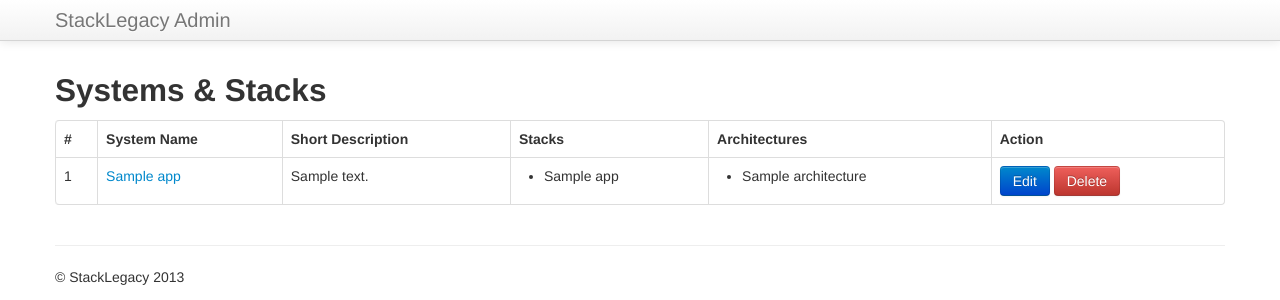
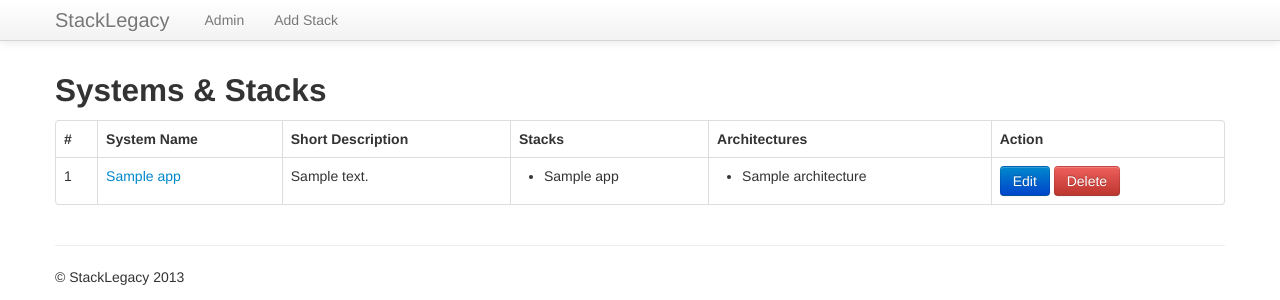
Before and after one commit to 9gix/stacklegacy, a Django app: page /stack/ in a window 1280 px wide. Shown: the top 300 px of the page. Run offline with Django 3.2, Linux system fonts and the light colour scheme; tables that the repository leaves empty hold one stand-in row (values such as "Sample post"); parts of the project's set-up code (start-up, migrations or seed data) failed here and were passed over; some libraries are stand-ins or nearby versions.

Commit message:
Admin Navigation add stack

```diff
--- a/sl/templates/stack/base.html
+++ b/sl/templates/stack/base.html
@@ -9,14 +9,15 @@
                     <span class="icon-bar"></span>
                     <span class="icon-bar"></span>
                 </a>
-                <a class="brand" href="#">StackLegacy Admin</a>
-                <div class="nav-collapse collapse">
-
-                </div><!--/.nav-collapse -->
-
+                <a class="brand" href="/">StackLegacy</a>
+                <ul class="nav">
+                  <li><a href="/stack">Admin</a></li>
+                  <li><a href="/stack/add">Add Stack</a></li>
+                </ul>
             </div>
         </div>
     </div>
+
 
           <div class="container">
 
```
